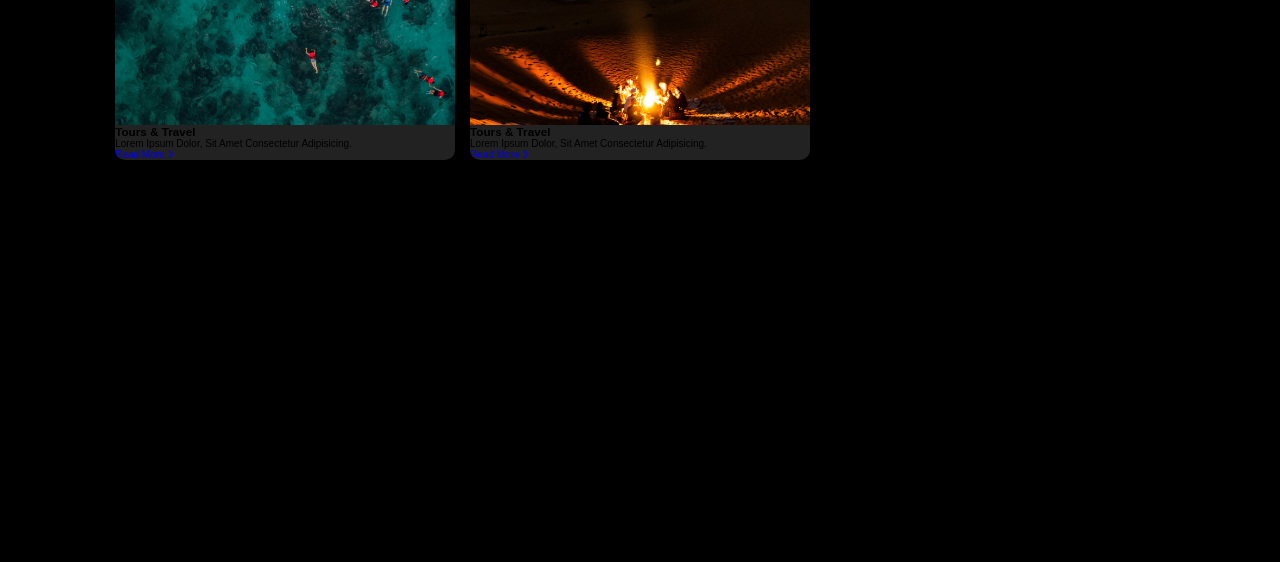
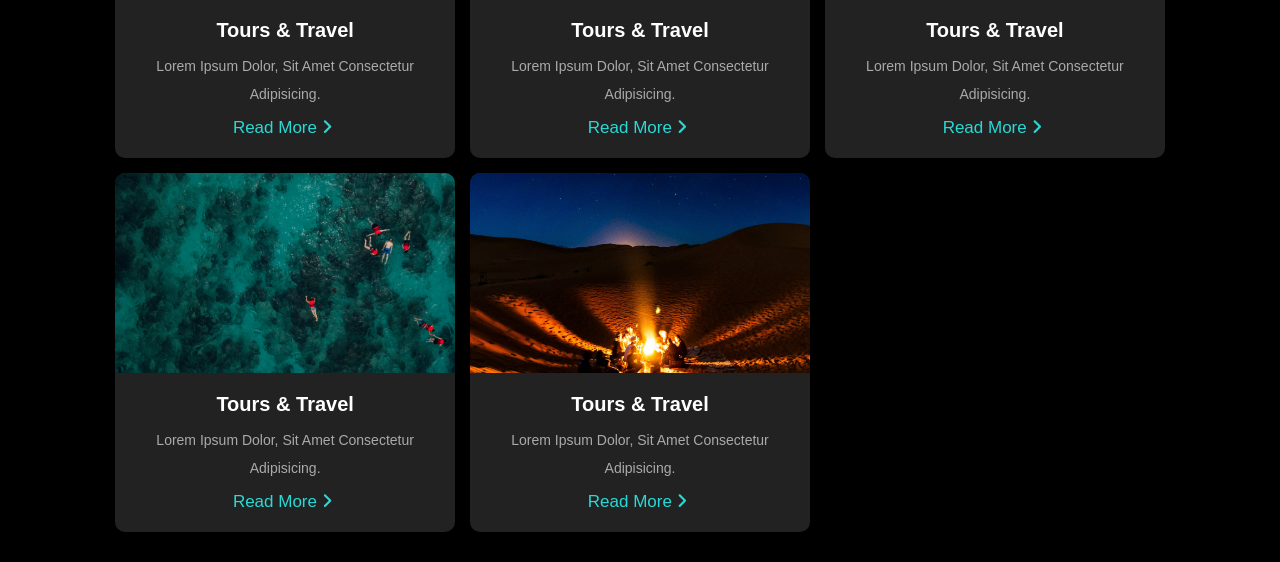
Before and after one commit to tass25/projet, a PHP site: page / in a window 1280 px wide. Shown: the part 2092-2654 px from the top of the page. Before the commit the page ends 2252 px from the top, so only its background shows below. Run offline with PHP 8.4, Linux system fonts and the light colour scheme.

Commit message:
destination is done :)

```diff
--- a/styles.css
+++ b/styles.css
@@ -174,8 +174,35 @@
   display: block;
 }
 
+.destination .box-container .box .content {
+  padding: 2rem;
+  text-align: center;
+}
 
+.destination .box-container .box .content h3 {
+  font-size: 2rem;
+  color: var(--white);
+}
 
+.destination .box-container .box .content p {
+  padding: 1rem 0;
+  font-size: 1.4rem;
+  color: var(--light-color);
+  line-height: 2;
+}
+
+.destination .box-container .box .content a {
+  font-size: 1.7rem;
+  color: var(--blue);
+}
+
+.destination .box-container .box .content a:hover i {
+  padding-left: 1rem;
+}
+
+.destination .box-container .box .content i {
+  padding-right: 0.5rem;
+}
 
 
 
```
